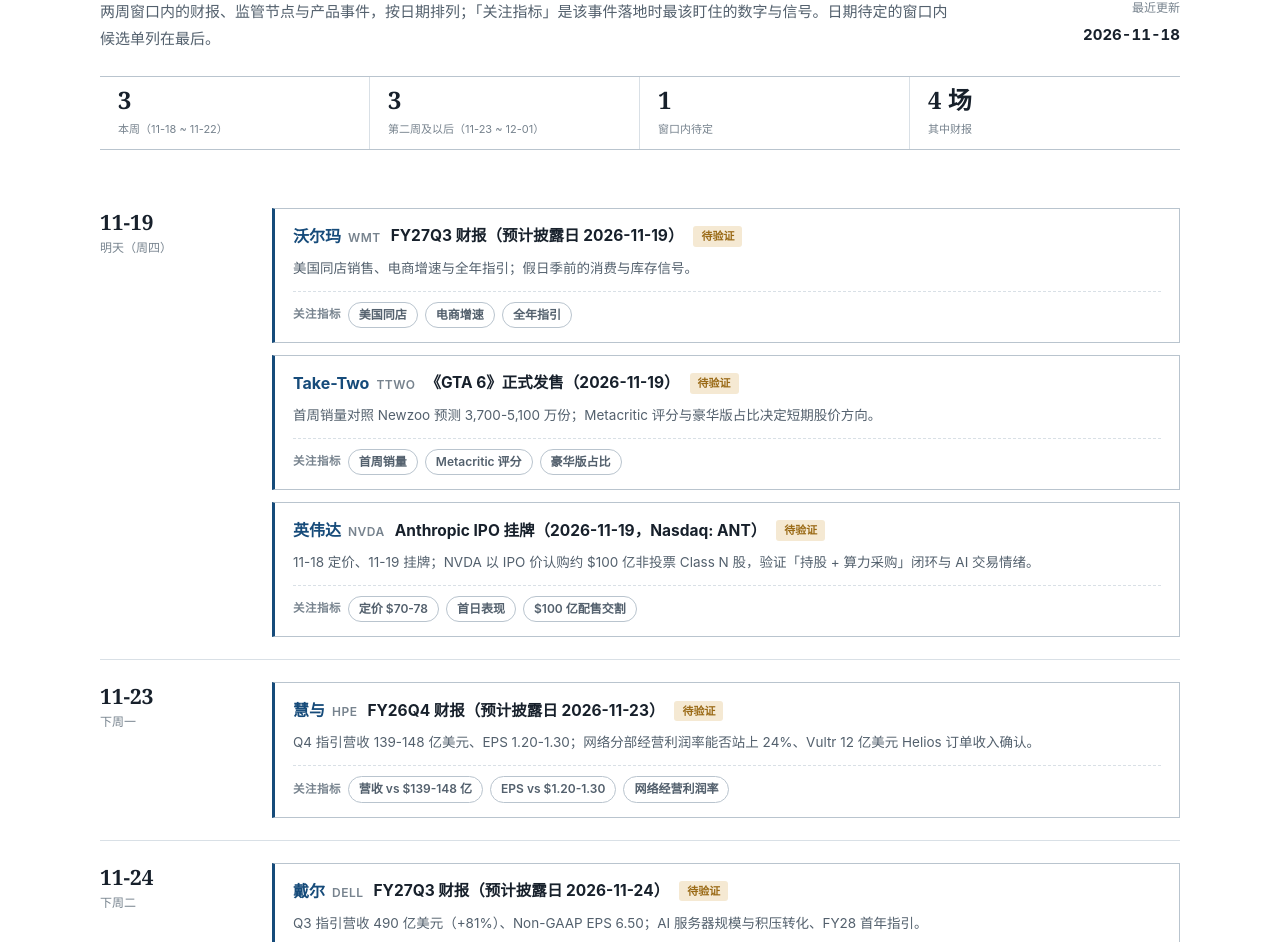
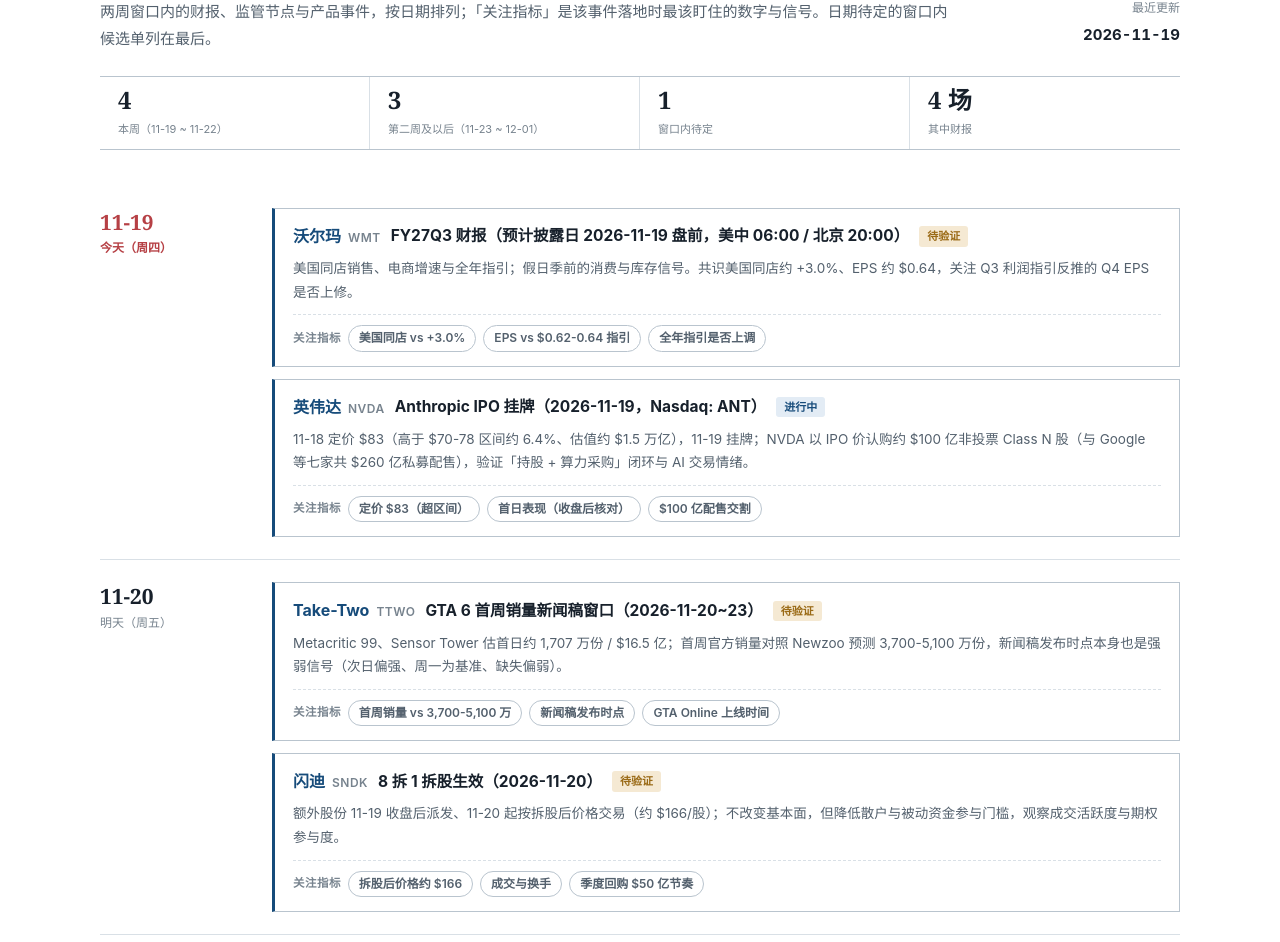
Before and after one commit to loveu2bits/us-stock-research, a plain HTML site: page calendar/index.html in a window 1280 px wide. Shown: the part 188-1130 px from the top of the page. Drawn offline with Linux system fonts and the light colour scheme.

Commit message:
每日巡检：GTA6 发售落地、Anthropic IPO 定价与 SNDK 拆股日程核对，刷新日历及下次更新

```diff
--- a/calendar/index.html
+++ b/calendar/index.html
@@ -127,12 +127,12 @@ body { margin: 0; background: var(--paper); color: var(--ink); font-family: var(
   <div class="shell">
     <div class="overview__heading">
       <div class="overview__copy">
-        <h1>催化剂日历 · 未来两周<span class="en">2026-11-18 ~ 12-01 · 取自各公司研究页跟踪面板 · 每条附重点关注指标</span></h1>
+        <h1>催化剂日历 · 未来两周<span class="en">2026-11-19 ~ 12-01 · 取自各公司研究页跟踪面板 · 每条附重点关注指标</span></h1>
         <p class="sub">两周窗口内的财报、监管节点与产品事件，按日期排列；「关注指标」是该事件落地时最该盯住的数字与信号。日期待定的窗口内候选单列在最后。</p>
       </div>
       <div class="overview__date">
         <span>最近更新</span>
-        <strong>2026-11-18</strong>
+        <strong>2026-11-19</strong>
       </div>
     </div>
     <div class="summary-rail" id="summary-rail"></div>
@@ -161,27 +161,33 @@ body { margin: 0; background: var(--paper); color: var(--ink); font-family: var(
 
 <footer class="site-footer">
   <div class="shell">
-    <p>日历随各公司研究页跟踪面板同步更新 · 数据来源：公司财报及公开披露 · 公开研究资料整理<br>仅作研究学习用途，不构成投资建议<br>最近更新：2026-11-18（北京时间）</p>
+    <p>日历随各公司研究页跟踪面板同步更新 · 数据来源：公司财报及公开披露 · 公开研究资料整理<br>仅作研究学习用途，不构成投资建议<br>最近更新：2026-11-19（北京时间）</p>
   </div>
 </footer>
 
 <script>
-// ===== 数据：未来两周催化剂（截至 2026-11-18 校验）=====
+// ===== 数据：未来两周催化剂（截至 2026-11-19 校验）=====
 // link 相对 calendar/ 目录；#tracker 锚点直达研究页跟踪面板
 const DAYS = [
-  { date: '11-19', week: '明天（周四）', wk: 1, events: [
+  { date: '11-19', week: '今天（周四）', wk: 1, today: true, events: [
     { co: '沃尔玛', tk: 'WMT', link: '../WMT/沃尔玛_研究.html#tracker', status: 'pending',
-      title: 'FY27Q3 财报（预计披露日 2026-11-19）',
-      desc: '美国同店销售、电商增速与全年指引；假日季前的消费与库存信号。',
-      metrics: ['美国同店', '电商增速', '全年指引'] },
+      title: 'FY27Q3 财报（预计披露日 2026-11-19 盘前，美中 06:00 / 北京 20:00）',
+      desc: '美国同店销售、电商增速与全年指引；假日季前的消费与库存信号。共识美国同店约 +3.0%、EPS 约 $0.64，关注 Q3 利润指引反推的 Q4 EPS 是否上修。',
+      metrics: ['美国同店 vs +3.0%', 'EPS vs $0.62-0.64 指引', '全年指引是否上调'] },
+    { co: '英伟达', tk: 'NVDA', link: '../NVDA/英伟达_研究.html#tracker', status: 'active',
+      title: 'Anthropic IPO 挂牌（2026-11-19，Nasdaq: ANT）',
+      desc: '11-18 定价 $83（高于 $70-78 区间约 6.4%、估值约 $1.5 万亿），11-19 挂牌；NVDA 以 IPO 价认购约 $100 亿非投票 Class N 股（与 Google 等七家共 $260 亿私募配售），验证「持股 + 算力采购」闭环与 AI 交易情绪。',
+      metrics: ['定价 $83（超区间）', '首日表现（收盘后核对）', '$100 亿配售交割'] },
+  ]},
+  { date: '11-20', week: '明天（周五）', wk: 1, events: [
     { co: 'Take-Two', tk: 'TTWO', link: '../TTWO/Take-Two_研究.html#tracker', status: 'pending',
-      title: '《GTA 6》正式发售（2026-11-19）',
-      desc: '首周销量对照 Newzoo 预测 3,700-5,100 万份；Metacritic 评分与豪华版占比决定短期股价方向。',
-      metrics: ['首周销量', 'Metacritic 评分', '豪华版占比'] },
-    { co: '英伟达', tk: 'NVDA', link: '../NVDA/英伟达_研究.html#tracker', status: 'pending',
-      title: 'Anthropic IPO 挂牌（2026-11-19，Nasdaq: ANT）',
-      desc: '11-18 定价、11-19 挂牌；NVDA 以 IPO 价认购约 $100 亿非投票 Class N 股，验证「持股 + 算力采购」闭环与 AI 交易情绪。',
-      metrics: ['定价 $70-78', '首日表现', '$100 亿配售交割'] },
+      title: 'GTA 6 首周销量新闻稿窗口（2026-11-20~23）',
+      desc: 'Metacritic 99、Sensor Tower 估首日约 1,707 万份 / $16.5 亿；首周官方销量对照 Newzoo 预测 3,700-5,100 万份，新闻稿发布时点本身也是强弱信号（次日偏强、周一为基准、缺失偏弱）。',
+      metrics: ['首周销量 vs 3,700-5,100 万', '新闻稿发布时点', 'GTA Online 上线时间'] },
+    { co: '闪迪', tk: 'SNDK', link: '../SNDK/闪迪_研究.html#tracker', status: 'pending',
+      title: '8 拆 1 拆股生效（2026-11-20）',
+      desc: '额外股份 11-19 收盘后派发、11-20 起按拆股后价格交易（约 $166/股）；不改变基本面，但降低散户与被动资金参与门槛，观察成交活跃度与期权参与度。',
+      metrics: ['拆股后价格约 $166', '成交与换手', '季度回购 $50 亿节奏'] },
   ]},
   { date: '11-23', week: '下周一', wk: 2, events: [
     { co: '慧与', tk: 'HPE', link: '../HPE/慧与_研究.html#tracker', status: 'pending',
@@ -211,13 +217,17 @@ const DAYS = [
 
 const NEXT = [
   { co: 'Adobe', tk: 'ADBE', link: '../ADBE/Adobe_研究.html#tracker', text: 'CEO 交接生效（2026-12-01）与 FY26Q4 财报 / FY27 指引（预计 2026-12-09）——Max 大会（11-10~12）agentic 产品线已落地、股价反应平淡（11-10 -0.26%）后，FY27 指引的「预期重置」是决定性验证点' },
-  { co: 'Salesforce', tk: 'CRM', link: '../CRM/Salesforce_研究.html#tracker', text: 'F3Q27 财报（2026-11 底）——有机再加速斜率 + AIforce/Fin 贡献；Dreamforce（09-15~17）已落地：发布 AIforce + 重申 FY30「Rule of 50」' },
+  { co: 'Salesforce', tk: 'CRM', link: '../CRM/Salesforce_研究.html#tracker', text: 'F3Q27 财报（iFinD 预计披露日 2026-12-02）——有机再加速斜率 + AIforce/Fin 贡献；Dreamforce（09-15~17）已落地：发布 AIforce + 重申 FY30「Rule of 50」' },
   { co: '甲骨文', tk: 'ORCL', link: '../ORCL/甲骨文_研究.html#tracker', text: 'FY27Q2 财报（2026-12 中旬）——投资者日（2026-10-28）后，续盯毛利率路径、FCF 转正时间表与 Vera Rubin 交付节奏' },
   { co: '好市多', tk: 'COST', link: '../COST/好市多_研究.html#tracker', text: 'FY2027 Q1 财报（2026-12 中旬）——FY27 capex $75 亿执行、33 家开店节奏、会员费剔除提价基数后的真实增速；9 月核心同店 +7.6% 已回到 6%+，下一高频验证点是 10 月销售数据（2026-11 上旬）' },
 ];
 
 // ===== 历史催化（已发生，新条目加在数组开头）=====
 const HISTORY = [
+  { date: '11-19', co: 'Take-Two', tk: 'TTWO', link: '../TTWO/Take-Two_研究.html#tracker',
+    title: '《GTA 6》正式发售（2026-11-19）',
+    result: '全球滚动发售如期启动（PS5 / Xbox Series X|S，全数字、预载约 223GB），口碑爆发：<strong>Metacritic 99</strong>（107 家媒体，与《塞尔达传说：时之笛》并列史上最高）；Sensor Tower 估发售前预购收入约 <strong>$15 亿</strong>、首日约 <strong>1,707 万份 / $16.5 亿</strong>（约为 GTA V 首日 $8 亿的两倍），Twitch / YouTube / Kick 峰值观看 710 万。11-18 收 <strong>$216.61（+6.22%）</strong>、iFinD 一致目标价 $272；首周官方销量仍待 11-20~23 新闻稿，FY27Q3 财报（2027-02 初）验证指引上修。',
+    metrics: ['Metacritic 99（史上最高并列）', '首日约 1,707 万份 / $16.5 亿', '预购约 $15 亿 · 峰值观看 710 万', '$216.61 +6.22% · 目标价 $272'] },
   { date: '11-17', co: '英伟达', tk: 'NVDA', link: '../NVDA/英伟达_研究.html#tracker',
     title: 'FY3Q27 财报（2026-11-17 盘后）',
     result: '营收 <strong>$1,158.4 亿</strong>（+103%，超指引 $1,080 亿约 7%）、数据中心 $1,076 亿（+110%）；GAAP/Non-GAAP 毛利率 <strong>74.8%/74.9%</strong>、EPS $2.70/$2.68（共识 $2.47）；FY4Q27 指引 $1,300 亿±3%/毛利率 71-72%，临时 CEO Kress 将 FY28 增速指引由 +70% 上调至 <strong>+75%</strong>。11-17 收 $155.46（-0.44%，财报前）、盘后涨逾 3%；iFinD pe_ttm 16.6x、一致目标价 $215.7。Rubin NVL72 已出货、为史上最快爬坡；董事会明确不召回黄仁勋。',
@@ -622,7 +632,7 @@ const nextWeek = dated.filter(d => d.wk === 2).reduce((n, d) => n + d.events.len
 const tbdCount = DAYS.filter(d => d.tbd).reduce((n, d) => n + d.events.length, 0);
 const earnings = DAYS.flatMap(d => d.events).filter(e => /财报/.test(e.title)).length;
 rail.innerHTML = [
-  [thisWeek, '本周（11-18 ~ 11-22）'],
+  [thisWeek, '本周（11-19 ~ 11-22）'],
   [nextWeek, '第二周及以后（11-23 ~ 12-01）'],
   [tbdCount, '窗口内待定'],
   [earnings + ' 场', '其中财报'],
```
Also changed, not shown: NVDA/英伟达_研究.html (+4 -4 lines), SNDK/闪迪_研究.html (+3 -3 lines), TTWO/Take-Two_研究.html (+4 -4 lines), index.html (+1 -1 lines), research/index.html (+1 -1 lines).
